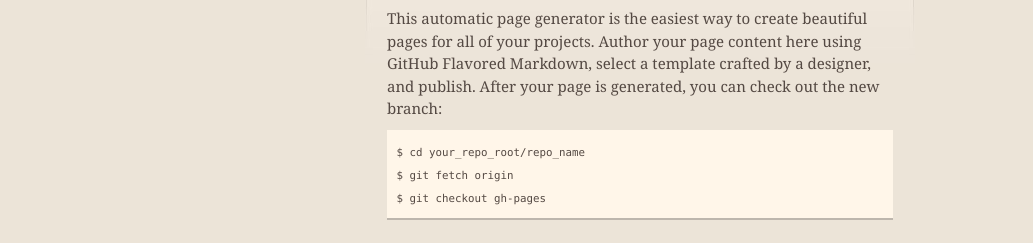
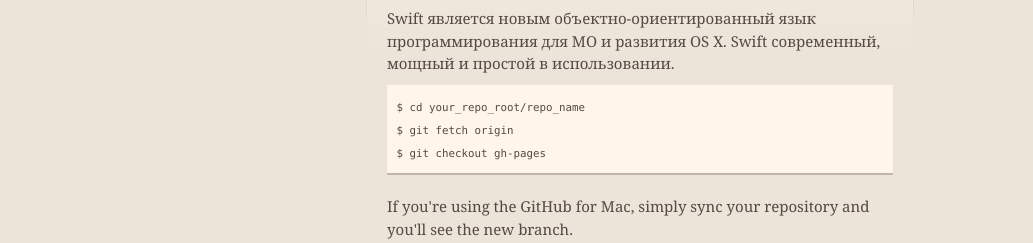
Before and after one commit to u7ter/Swift, a plain HTML site: page index.html in a window 1280 px wide. Shown: the part 282-525 px from the top of the page, without its empty margins (0-1033 px from the left). Drawn offline with nearby package versions, Linux system fonts and the light colour scheme.

Commit message:
Update index.html

```diff
--- a/index.html
+++ b/index.html
@@ -49,7 +49,7 @@
         <h3>
 <a name="welcome-to-github-pages" class="anchor" href="#welcome-to-github-pages"><span class="octicon octicon-link"></span></a>Welcome to GitHub Pages.</h3>
 
-<p>This automatic page generator is the easiest way to create beautiful pages for all of your projects. Author your page content here using GitHub Flavored Markdown, select a template crafted by a designer, and publish. After your page is generated, you can check out the new branch:</p>
+<p>Swift является новым объектно-ориентированный язык программирования для МО и развития OS X. Swift современный, мощный и простой в использовании.</p>
 
 <pre><code>$ cd your_repo_root/repo_name
 $ git fetch origin
```
